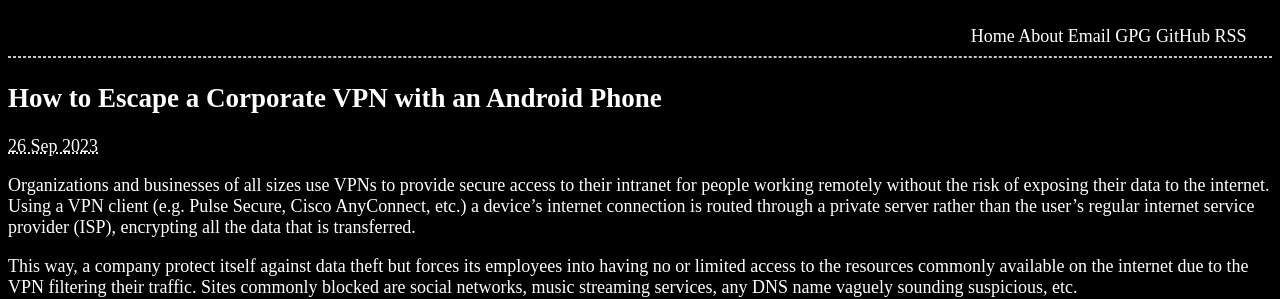
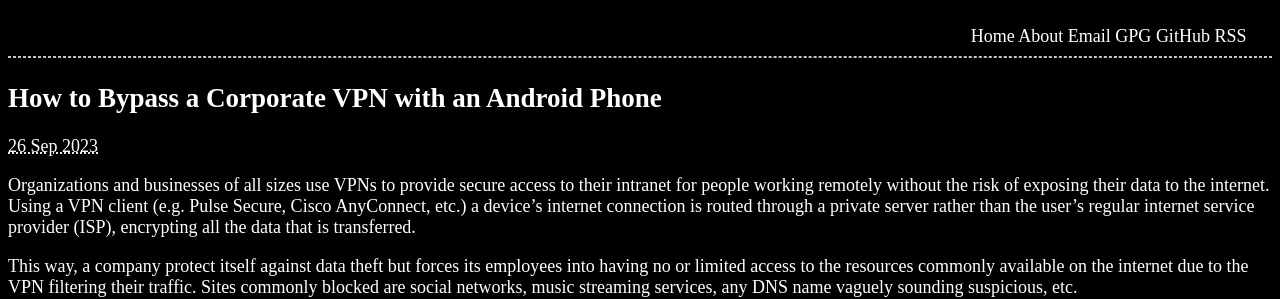
Before and after one commit to giulianopz/giulianopz.github.io, a Jekyll site: the page built from _posts/2023-09-26-how-to-bypass-vpn.md, in a window 1280 px wide and 900 px high. Shown: the top 299 px of the window. Built offline with Jekyll 4.4.1, drawn with Linux system fonts in a browser that asks for light colours; nearby versions of some CDN libraries.

Commit message:
Fix typo

```diff
--- a/_posts/2023-09-26-escape-vpn.md
+++ b/_posts/2023-09-26-how-to-bypass-vpn.md
@@ -1,9 +1,9 @@
 ---
 layout: post
-title:  "How to Escape a Corporate VPN with an Android Phone"
+title:  "How to Bypass a Corporate VPN with an Android Phone"
 date:   2023-09-26
 categories: vpn socks proxy termux android
-permalink: /how-to-escape-corporate-vpn
+permalink: /how-to-bypass-corporate-vpn
 ---
 
 Organizations and businesses of all sizes use VPNs to provide secure access to their intranet for people working remotely without the risk of exposing their data to the internet. Using a VPN client (e.g. Pulse Secure, Cisco AnyConnect, etc.) a device's internet connection is routed through a private server rather than the user's regular internet service provider (ISP), encrypting all the data that is transferred.
```
